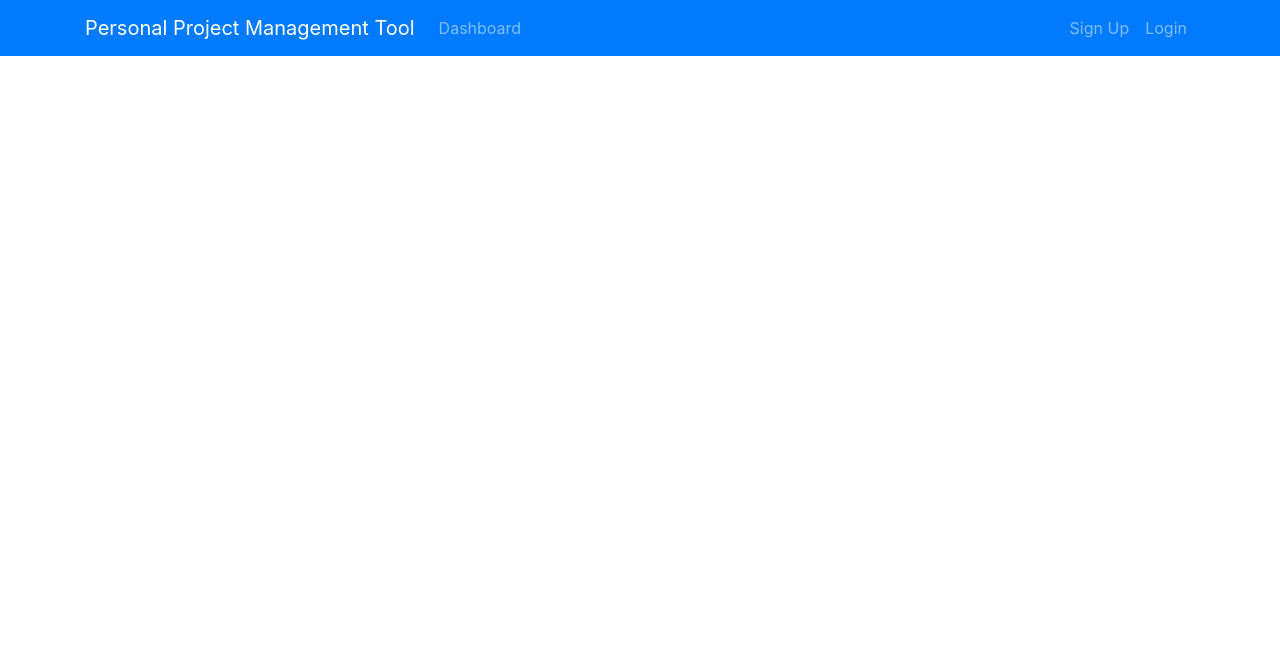
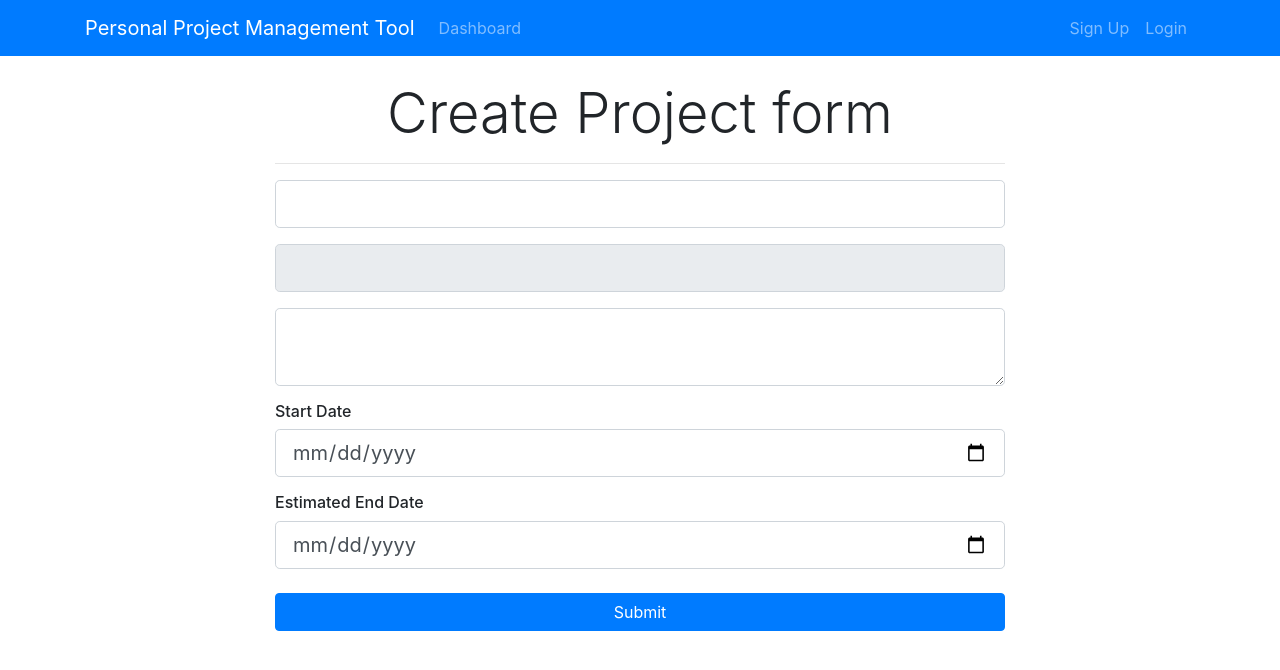
Before and after one commit to salvescoding/agile-tool, a React (Create React App) app in the folder ppmtool-react/: page /updateProject/1 in a window 1280 px wide. Shown: the top 670 px of the page. Built offline with nearby package versions, Linux system fonts and the light colour scheme; no server answers.

Commit message:
Create component updateProject and implement functionality to update project and Redux

```diff
--- a/ppmtool-react/src/actions/projectActions.js
+++ b/ppmtool-react/src/actions/projectActions.js
@@ -21,7 +21,7 @@
 	});
 };
 
-export const getProject = projectIdentifier => async dispatch => {
+export const getProject = (projectIdentifier, history) => async dispatch => {
 	const res = await axios.get(`http://localhost:8080/api/project/${projectIdentifier}`);
 	dispatch({
 		type: GET_PROJECT,
--- a/ppmtool-react/src/components/Project/AddProject.js
+++ b/ppmtool-react/src/components/Project/AddProject.js
@@ -12,8 +12,8 @@
 			projectName: '',
 			projectIdentifier: '',
 			description: '',
-			start_date: '',
-			end_date: '',
+			startDate: '',
+			endDate: '',
 			errors: {},
 		};
 
@@ -38,8 +38,8 @@
 			projectName: this.state.projectName,
 			projectIdentifier: this.state.projectIdentifier,
 			description: this.state.description,
-			start_date: this.state.start_date,
-			end_date: this.state.end_date,
+			startDate: this.state.startDate,
+			endDate: this.state.endDate,
 		};
 		this.props.createProject(newProject, this.props.history);
 	}
@@ -105,8 +105,8 @@
 										<input
 											type="date"
 											className="form-control form-control-lg"
-											name="start_date"
-											value={this.state.start_date}
+											name="startDate"
+											value={this.state.startDate}
 											onChange={this.onChange}
 										/>
 									</div>
@@ -115,8 +115,8 @@
 										<input
 											type="date"
 											className="form-control form-control-lg"
-											name="end_date"
-											value={this.state.end_date}
+											name="endDate"
+											value={this.state.endDate}
 											onChange={this.onChange}
 										/>
 									</div>
--- a/ppmtool-react/src/components/Project/UpdateProject.js
+++ b/ppmtool-react/src/components/Project/UpdateProject.js
@@ -1,8 +1,132 @@
 import React, { Component } from 'react';
+import { getProject, createProject } from '../../actions/projectActions';
+import PropTypes from 'prop-types';
+import { connect } from 'react-redux';
+import classnames from 'classnames';
 
 class UpdateProject extends Component {
+	constructor() {
+		super();
+
+		this.state = {
+			id: '',
+			projectName: '',
+			projectIdentifier: '',
+			description: '',
+			startDate: '',
+			endDate: '',
+		};
+		this.onChange = this.onChange.bind(this);
+		this.onSubmit = this.onSubmit.bind(this);
+	}
+
+	componentWillReceiveProps(nextProps) {
+		const { id, projectName, projectIdentifier, description, startDate, endDate } = nextProps.project;
+		this.setState({ id, projectName, projectIdentifier, description, startDate, endDate });
+	}
+
+	componentDidMount() {
+		const { id } = this.props.match.params;
+		this.props.getProject(id, this.props.history);
+	}
+
+	onChange(e) {
+		this.setState({ [e.target.name]: e.target.value });
+	}
+
+	onSubmit(e) {
+		e.preventDefault();
+		const updateProject = {
+			id: this.state.id,
+			projectName: this.state.projectName,
+			projectIdentifier: this.state.projectIdentifier,
+			description: this.state.description,
+			startDate: this.state.startDate,
+			endDate: this.state.endDate,
+		};
+		this.props.createProject(updateProject, this.props.history);
+	}
+
 	render() {
-		return <div />;
+		return (
+			<div>
+				<div className="project">
+					<div className="container">
+						<div className="row">
+							<div className="col-md-8 m-auto">
+								<h5 className="display-4 text-center">Create Project form</h5>
+								<hr />
+								<form onSubmit={this.onSubmit}>
+									<div className="form-group">
+										<input
+											type="text"
+											className="form-control form-control-lg"
+											name="projectName"
+											value={this.state.projectName}
+											onChange={this.onChange}
+										/>
+									</div>
+									<div className="form-group">
+										<input
+											type="text"
+											className="form-control form-control-lg"
+											name="projectIdentifier"
+											value={this.state.projectIdentifier}
+											onChange={this.onChange}
+											disabled
+										/>
+									</div>
+									<div className="form-group">
+										<textarea
+											className="form-control form-control-lg"
+											name="description"
+											value={this.state.description}
+											onChange={this.onChange}
+										/>
+									</div>
+									<h6>Start Date</h6>
+									<div className="form-group">
+										<input
+											type="date"
+											className="form-control form-control-lg"
+											name="startDate"
+											value={this.state.startDate}
+											onChange={this.onChange}
+										/>
+									</div>
+									<h6>Estimated End Date</h6>
+									<div className="form-group">
+										<input
+											type="date"
+											className="form-control form-control-lg"
+											name="endDate"
+											value={this.state.endDate}
+											onChange={this.onChange}
+										/>
+									</div>
+
+									<input type="submit" className="btn btn-primary btn-block mt-4" />
+								</form>
+							</div>
+						</div>
+					</div>
+				</div>
+			</div>
+		);
 	}
 }
-export default UpdateProject;
+
+UpdateProject.propTypes = {
+	project: PropTypes.object.isRequired,
+	getProject: PropTypes.func.isRequired,
+	createProject: PropTypes.func.isRequired,
+};
+
+const mapStateToProps = state => ({
+	project: state.project.project,
+});
+
+export default connect(
+	mapStateToProps,
+	{ getProject, createProject }
+)(UpdateProject);
--- a/ppmtool-react/src/reducers/projectReducer.js
+++ b/ppmtool-react/src/reducers/projectReducer.js
@@ -1,4 +1,4 @@
-import { GET_PROJECTS } from '../actions/types';
+import { GET_PROJECTS, GET_PROJECT } from '../actions/types';
 
 const initialState = {
 	projects: [],
@@ -12,6 +12,11 @@
 				...state,
 				projects: action.payload,
 			};
+		case GET_PROJECT:
+			return {
+				...state,
+				project: action.payload,
+			};
 		default:
 			return state;
 	}
```
